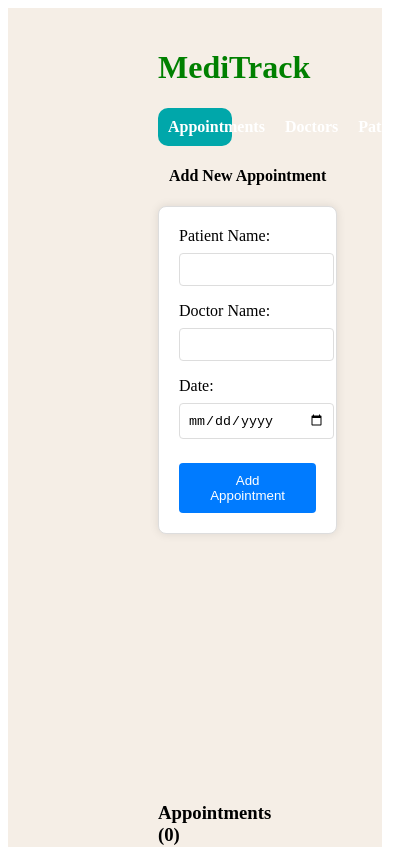
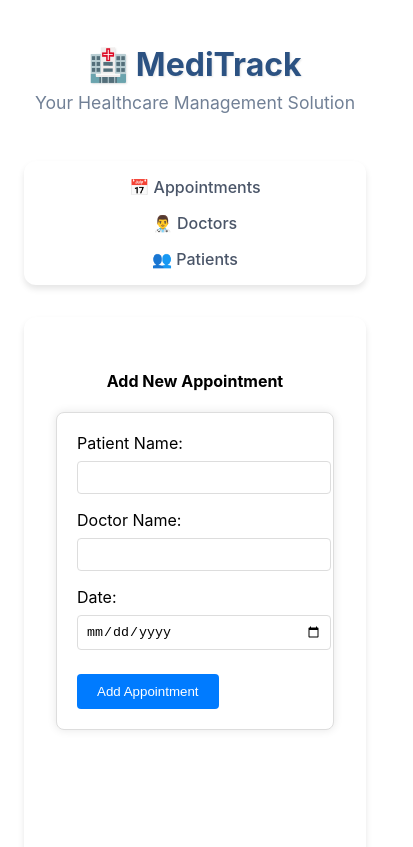
Before and after one commit to titanslayer2746/hospital-management, a React (Vite) app in the folder frontend/: page / in a window 390 px wide. Shown: the top 847 px of the page, 413 px wide, since content can reach past the window. Built offline with nearby package versions, Linux system fonts and the light colour scheme; no server answers.

Commit message:
UI improved

```diff
--- a/frontend/src/App.css
+++ b/frontend/src/App.css
@@ -1,44 +1,86 @@
- /* App.css  */
- .container {
-  max-width: 90vw;
+/* App.css  */
+.container {
+  max-width: 1200px;
   margin: 0 auto;
-  padding: 20px 150px;
-  background-color: #F5EEE6;
-
+  padding: 2rem;
+  font-family: 'Inter', -apple-system, BlinkMacSystemFont, 'Segoe UI', Roboto, sans-serif;
 }
 
+h1 {
+  font-size: 2.5rem;
+  font-weight: 700;
+  text-align: center;
+  margin-bottom: 2rem;
+  color: #2c5282 !important;
+  text-shadow: 1px 1px 2px rgba(0, 0, 0, 0.1);
+}
 
 nav {
-  background-color: #00a7aa;
-  padding: 10px;
-  border-radius: 10px;
+  background: white;
+  padding: 1rem;
+  border-radius: 12px;
+  box-shadow: 0 4px 6px rgba(0, 0, 0, 0.1);
+  margin-bottom: 2rem;
 }
 
-ul {
+nav ul {
   list-style: none;
   padding: 0;
   margin: 0;
   display: flex;
+  justify-content: center;
+  gap: 2rem;
 }
 
-li {
-  margin-right: 20px;
+nav li {
+  position: relative;
 }
 
-a {
-
+nav a {
   text-decoration: none;
-  color: white;
-  font-weight: bold;
+  color: #4a5568;
+  font-weight: 500;
+  padding: 0.5rem 1rem;
+  border-radius: 6px;
+  transition: all 0.3s ease;
 }
 
-a:hover {
-  color: #ffd700;
+nav a:hover {
+  color: #2c5282;
+  background: #ebf8ff;
 }
 
-.active {
+nav li.active a {
+  color: #2c5282;
+  background: #ebf8ff;
+}
 
-  color: #ffd700;
+nav li.active::after {
+  content: '';
+  position: absolute;
+  bottom: -4px;
+  left: 0;
+  width: 100%;
+  height: 3px;
+  background: #2c5282;
+  border-radius: 2px;
+}
+
+/* Responsive design */
+@media (max-width: 768px) {
+  .container {
+    padding: 1rem;
+  }
+
+  nav ul {
+    flex-direction: column;
+    align-items: center;
+    gap: 1rem;
+  }
+
+  h1 {
+    font-size: 2rem;
+  }
 }
 
 /* FLEX  */
@@ -56,3 +98,47 @@ a:hover {
   justify-content: space-between;
   align-items: center;
 }
+
+/* Modern styling for MediTrack */
+header {
+  text-align: center;
+  margin-bottom: 3rem;
+}
+
+.subtitle {
+  color: #718096;
+  font-size: 1.1rem;
+  margin-top: -1.5rem;
+}
+
+main {
+  background: white;
+  padding: 2rem;
+  border-radius: 12px;
+  box-shadow: 0 4px 6px rgba(0, 0, 0, 0.1);
+  min-height: 60vh;
+}
+
+footer {
+  text-align: center;
+  margin-top: 2rem;
+  padding: 1rem;
+  color: #718096;
+  font-size: 0.9rem;
+}
+
+/* Add smooth transitions */
+* {
+  transition: all 0.3s ease;
+}
+
+/* Improve accessibility */
+a:focus {
+  outline: 2px solid #2c5282;
+  outline-offset: 2px;
+}
+
+/* Add hover effect to the main content area */
+main:hover {
+  box-shadow: 0 6px 8px rgba(0, 0, 0, 0.15);
+}
--- a/frontend/src/App.jsx
+++ b/frontend/src/App.jsx
@@ -11,51 +11,50 @@ import Patients from './pages/Patients.jsx';
 import './App.css'
 
 const App = () => {
-    const isLinkActive =
-        (path) =>
-            window.location.pathname === path;
+    const isLinkActive = (path) => window.location.pathname === path;
+
     return (
         <Router>
             <div className="container">
-                <h1 style={{ color: "green" }}>
-                    MediTrack
-                </h1>
+                <header>
+                    <h1>
+                        <span role="img" aria-label="hospital">🏥</span> MediTrack
+                    </h1>
+                    <p className="subtitle">Your Healthcare Management Solution</p>
+                </header>
+
                 <nav>
                     <ul>
-                        <li className={
-                            isLinkActive('/appointments')
-                                ? 'active' : ''}>
+                        <li className={isLinkActive('/appointments') ? 'active' : ''}>
                             <Link to="/appointments">
-                                Appointments
+                                <span role="img" aria-label="calendar">📅</span> Appointments
                             </Link>
                         </li>
-                        <li className={
-                            isLinkActive('/doctors') ?
-                                'active' : ''}>
+                        <li className={isLinkActive('/doctors') ? 'active' : ''}>
                             <Link to="/doctors">
-                                Doctors
+                                <span role="img" aria-label="doctor">👨‍⚕️</span> Doctors
                             </Link>
                         </li>
-                        <li className={
-                            isLinkActive('/patients') ?
-                                'active' : ''}>
+                        <li className={isLinkActive('/patients') ? 'active' : ''}>
                             <Link to="/patients">
-                                Patients
+                                <span role="img" aria-label="patients">👥</span> Patients
                             </Link>
                         </li>
                     </ul>
                 </nav>
 
-                <Routes>
-                    <Route path="/appointments"
-                        element={<Appointments />} />
-                    <Route path="/"
-                        element={<Appointments />} />
-                    <Route path="/doctors"
-                        element={<Doctors />} />
-                    <Route path="/patients"
-                        element={<Patients />} />
-                </Routes>
+                <main>
+                    <Routes>
+                        <Route path="/appointments" element={<Appointments />} />
+                        <Route path="/" element={<Appointments />} />
+                        <Route path="/doctors" element={<Doctors />} />
+                        <Route path="/patients" element={<Patients />} />
+                    </Routes>
+                </main>
+
+                <footer>
+                    <p>© 2024 MediTrack. All rights reserved.</p>
+                </footer>
             </div>
         </Router>
     );
```
